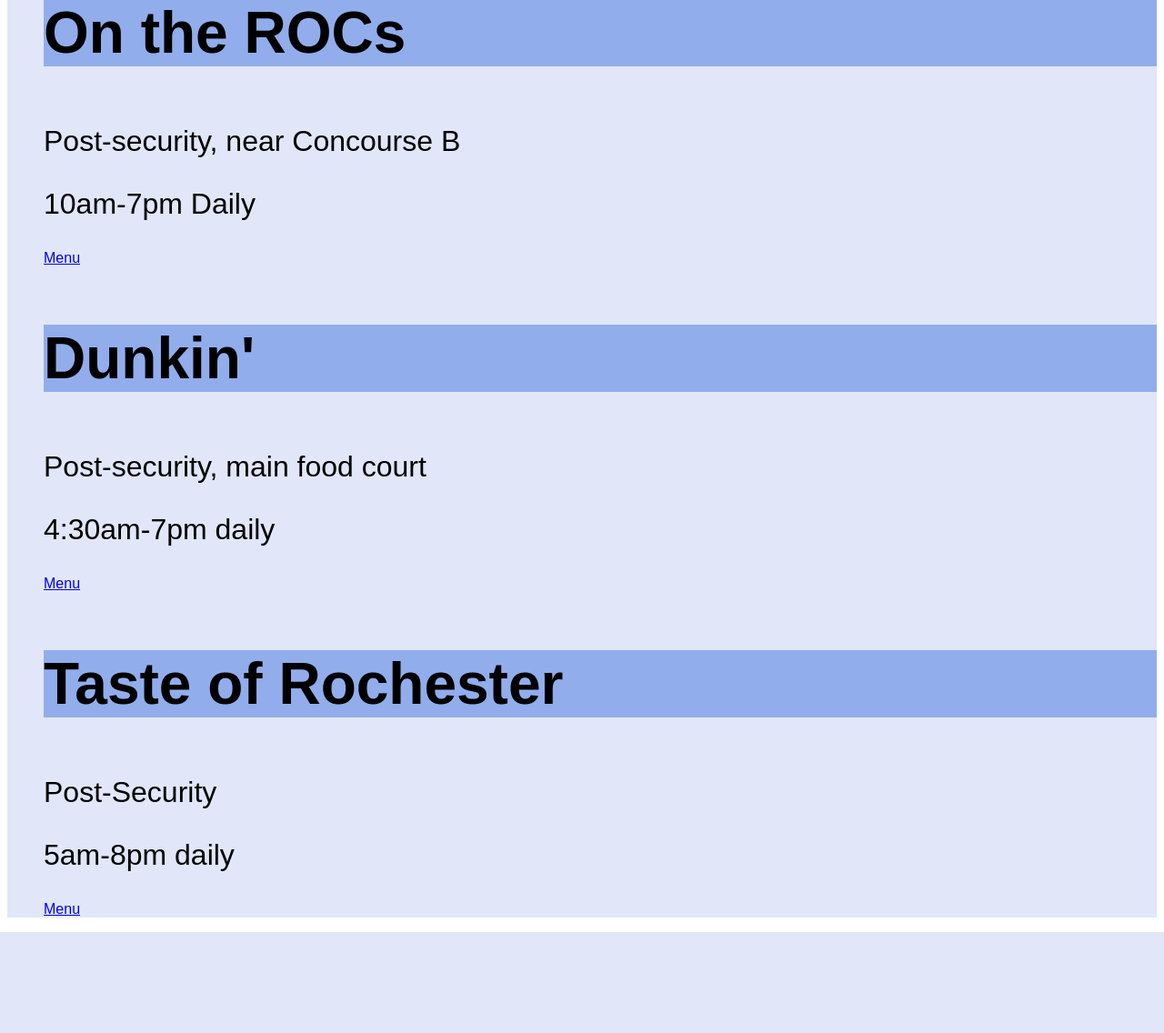
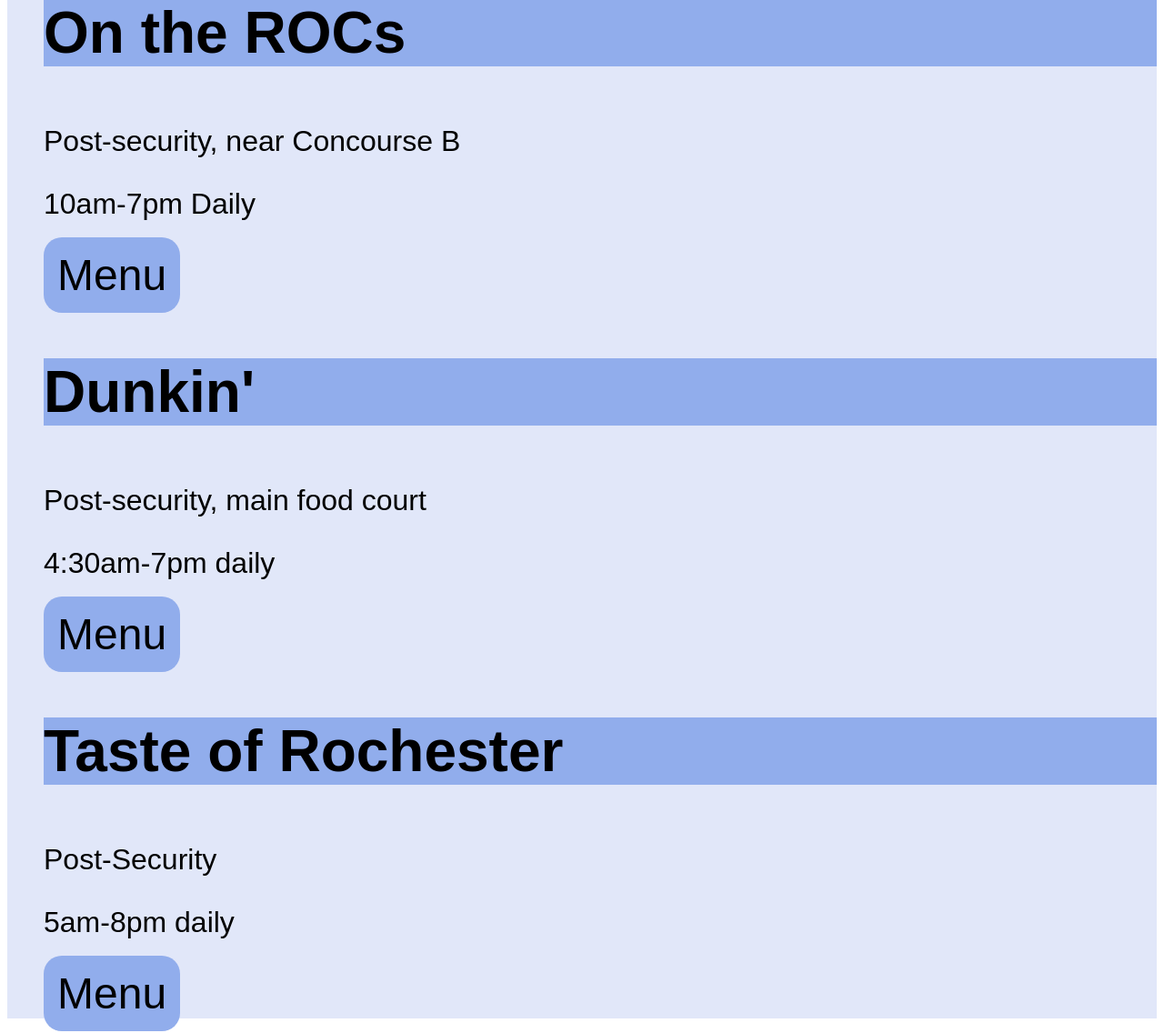
Before and after one commit to DigitalCitys/DineThenFly, a Flask app: page / in a window 1280 px wide. Shown: the part 345-1481 px from the top of the page at 91% size. Before the commit the page ends 1370 px from the top, so only its background shows below. Run offline with Flask 3, Linux system fonts and the light colour scheme; data comes from the database, SQL or seed files in the repository.

Commit message:
Improved CSS, made buttons look like buttons

```diff
--- a/static/styles.css
+++ b/static/styles.css
@@ -28,3 +28,13 @@
 {
     font-size: 2em;
 }
+
+a
+{
+    background-color: #91ADECFF;
+    color: black;
+    text-decoration: none;
+    font-size: 3em;
+    padding: 15px;
+    border-radius: 20px;
+}
```
